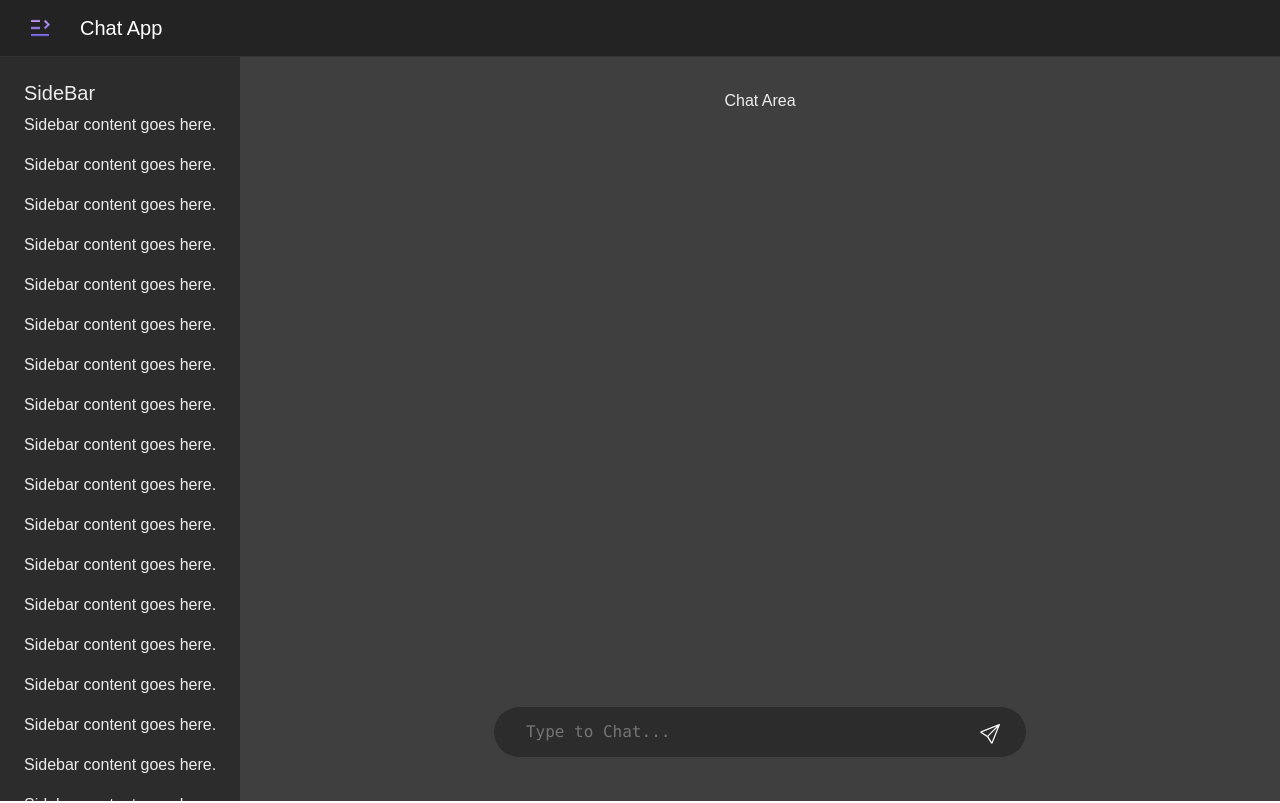
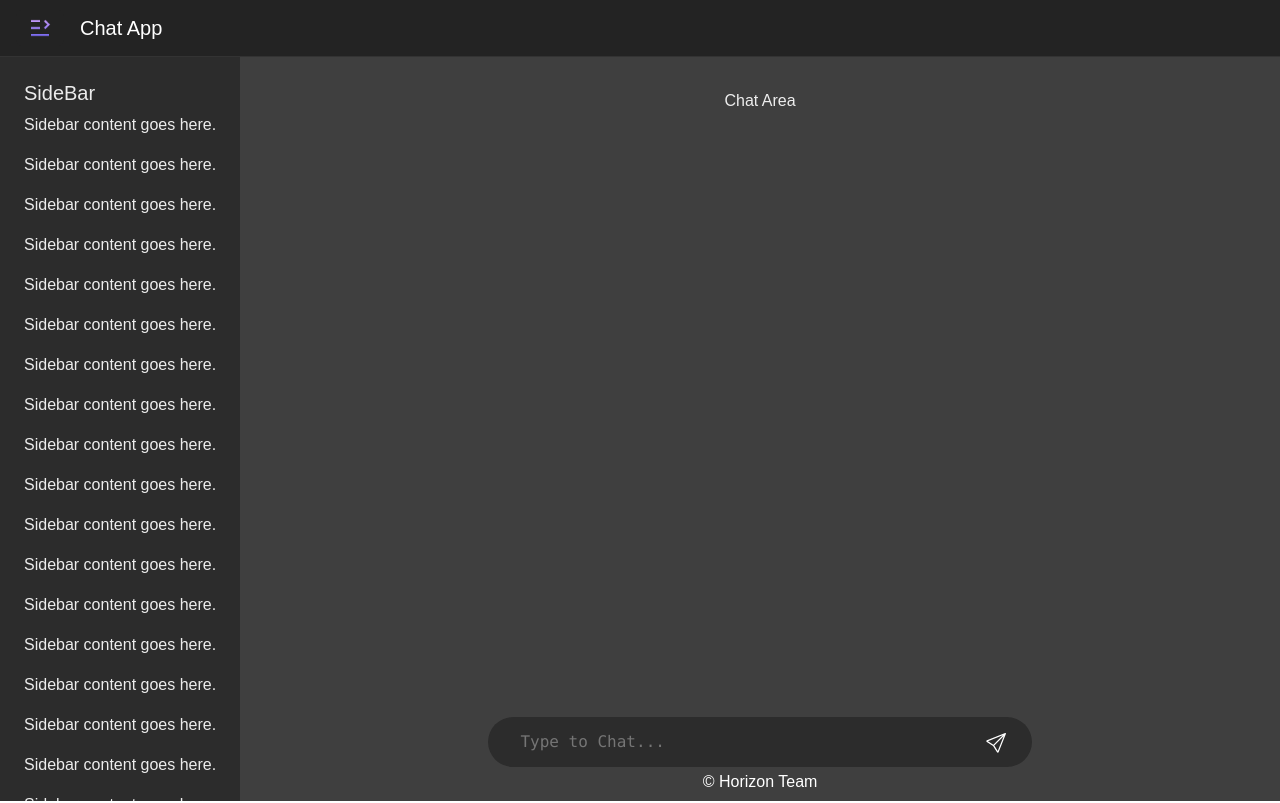
Before and after one commit to skydrige/chat-frontend, a React (Vite) app: page / in a window 1280 px wide. Built offline with nearby package versions, Linux system fonts and the light colour scheme.

Commit message:
Reconstruct Main-Content

```diff
--- a/src/assets/css/App.css
+++ b/src/assets/css/App.css
@@ -74,30 +74,37 @@ body {
 }
 
 .chat-section {
-	height: 80%;
+	height: 85%;
 }
 
 .chat-input-section {
-	height: 20%;
+	height: 10%;
 	position: relative;
 	display: flex;
 	justify-content: center;
 	align-items: center;
-}
-
-.chat-input-section {
 	padding: 10px;
 	margin: 10px;
 }
 
+.main-content footer {
+	position: relative;
+	height: 4%;
+	color: #ffffff;
+	bottom: 1%;
+	text-align: center;
+}
+
 .chat-input-field {
 	display: flex;
+	position: absolute;
 	align-items: center;
 	justify-content: space-between;
 	background-color: #2c2c2c;
 	min-width: 55%;
 	width: calc(100% - 55%);
 	border-radius: 30px;
+	bottom: 1%;
 }
 
 .chat-input {
--- a/src/components/Home.tsx
+++ b/src/components/Home.tsx
@@ -74,8 +74,9 @@ function Home() {
 					</Col>
 
 					<Col xs={sidebarVisible ? 10 : 12} className="main-content p-2 m-2">
-						<ChatArea />
-						<ChatInput />
+						<ChatArea/>
+						<ChatInput/>
+						<footer>&copy; Horizon Team</footer>
 					</Col>
 				</Row>
 			</Container>
```
